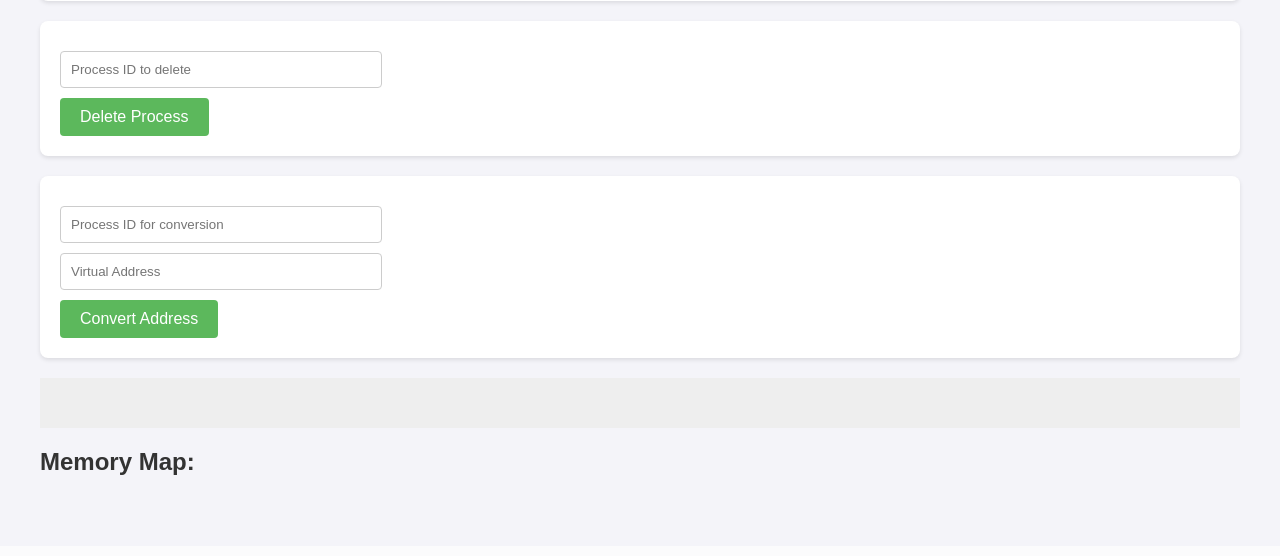
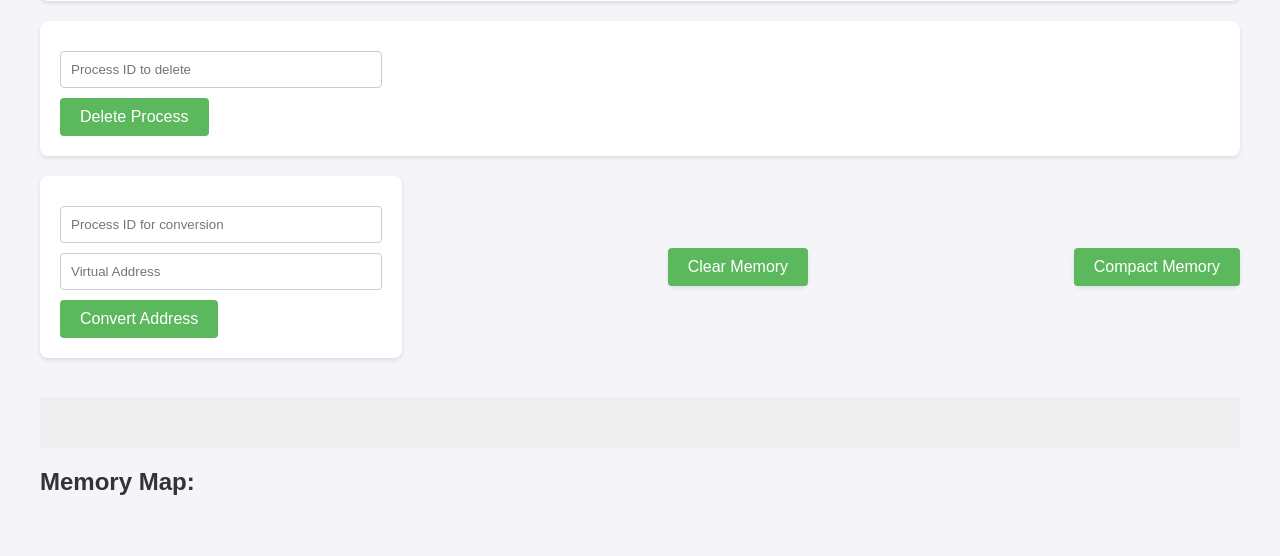
Before and after one commit to SamiAGOURRAM/OS_MMU, a Flask app: template templates/manage.html in a window 1280 px wide. Shown: the part 254-810 px from the top of the page. Before the commit the page ends 729 px from the top, so only its background shows below. Run offline with Flask 3, Linux system fonts and the light colour scheme; the template is opened without the code that fills it, so the values that code supplies are empty.

Commit message:
gui enhancement

```diff
--- a/app.py
+++ b/app.py
@@ -104,5 +104,26 @@ def convert_address():
             return jsonify({'error': "Invalid Process ID or Virtual Address"})
     else:
         return jsonify({'error': "Memory manager not initialized"})
+
+
+@app.route('/clear-memory', methods=['POST'])
+def clear_memory():
+    global mm
+    if mm:
+        mm.clear_memory()
+        return jsonify({'message': 'Memory cleared successfully'})
+    else:
+        return jsonify({'error': 'Memory manager not initialized'})
+
+@app.route('/compact-memory', methods=['POST'])
+def compact_memory():
+    global mm
+    if mm:
+        mm.compact_memory()
+        return jsonify({'message': 'Memory compacted successfully'})
+    else:
+        return jsonify({'error': 'Memory manager not initialized'})
+
+
 if __name__ == '__main__':
     app.run(debug=True)
--- a/templates/manage.html
+++ b/templates/manage.html
@@ -18,6 +18,15 @@
                         blockElement.addClass(block.process_id ? 'allocated' : 'free');
                         container.append(blockElement);
                     });
+
+                    // Update memory status list
+                    var memoryStatusList = $('#memory-status');
+                    memoryStatusList.empty();
+                    data.memory_blocks.forEach(function(block) {
+                        var status = block.process_id ? 'Allocated to Process ' + block.process_id : 'Free';
+                        var listItem = $('<li></li>').text('Base: ' + block.base + ', Size: ' + block.size + ', Status: ' + status);
+                        memoryStatusList.append(listItem);
+                    });
                 });
             }
 
@@ -32,7 +41,19 @@
                     data: form.serialize(),
                     success: function(response) {
                         $('#message').text(response.message);
-                        updateMemoryMap();
+                        updateMemoryMap(); // Update memory map after successful action
+                    }
+                });
+            });
+
+            $('#clear-memory').click(function(event) {
+                event.preventDefault();
+                $.ajax({
+                    type: 'POST',
+                    url: '/clear-memory',
+                    success: function(response) {
+                        $('#message').text(response.message);
+                        updateMemoryMap(); // Update memory map after clearing memory
                     }
                 });
             });
@@ -55,29 +76,42 @@
     </div>
 </form>
 
-<form method="post" action="/convert-address">
-    <div>
-        <input type="text" name="pid" placeholder="Process ID for conversion" >
-        <input type="text" name="virtual_address" placeholder="Virtual Address" >
-        <button type="submit" name="convert">Convert Address</button>
-    </div>
-</form>
+
+
+<div style="display: flex; justify-content: space-between; align-items: center;">
+    <form method="post" action="/convert-address" style="display: inline-block;">
+        <div>
+            <input type="text" name="pid" placeholder="Process ID for conversion">
+            <input type="text" name="virtual_address" placeholder="Virtual Address">
+            <button type="submit" name="convert">Convert Address</button>
+        </div>
+    </form>
+
+    <form id="clear-memory" method="post" action="/clear-memory" style="display: inline-block; padding: 0;">
+        <button type="submit" name="clear">Clear Memory</button>
+    </form>
+
+    <form method="post" action="/compact-memory" style="display: inline-block; padding: 0;">
+        <button type="submit" name="compact">Compact Memory</button>
+    </form>
+</div>
+
+
+
+
 
 <div id="memory-map" style="display: flex; width: 100%; background-color: #eee; height: 50px; margin-top: 20px;"></div>
 
 <div id="message"></div>
 
 <h2>Memory Map:</h2>
-{% if memory_map %}
-    <ul>
-        {% for block in memory_map %}
-            <li>Base: {{ block.base }}, Size: {{ block.size }}, Status: {{ 'Free' if block.process_id is none else 'Allocated to Process ' + block.process_id|string }}</li>
-        {% endfor %}
-    </ul>
-{% endif %}
+<ul id="memory-status">
+    <!-- Memory status will be dynamically updated here -->
+</ul>
 
 {% if message %}
     <p class="message">{{ message }}</p>
 {% endif %}
+
 </body>
 </html>
```
Also changed, not shown: memory_manager.py (+14 -0 lines), static/styles.css (line endings or trailing spaces).
